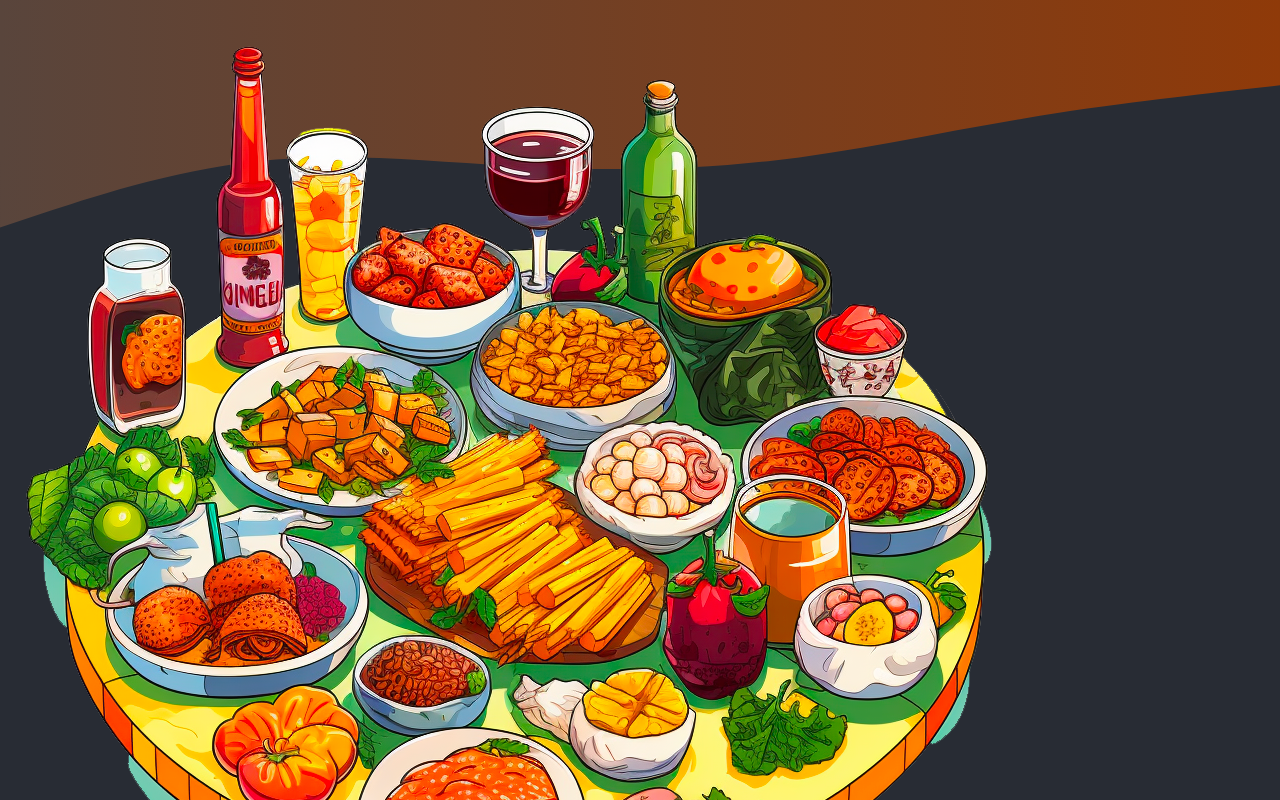
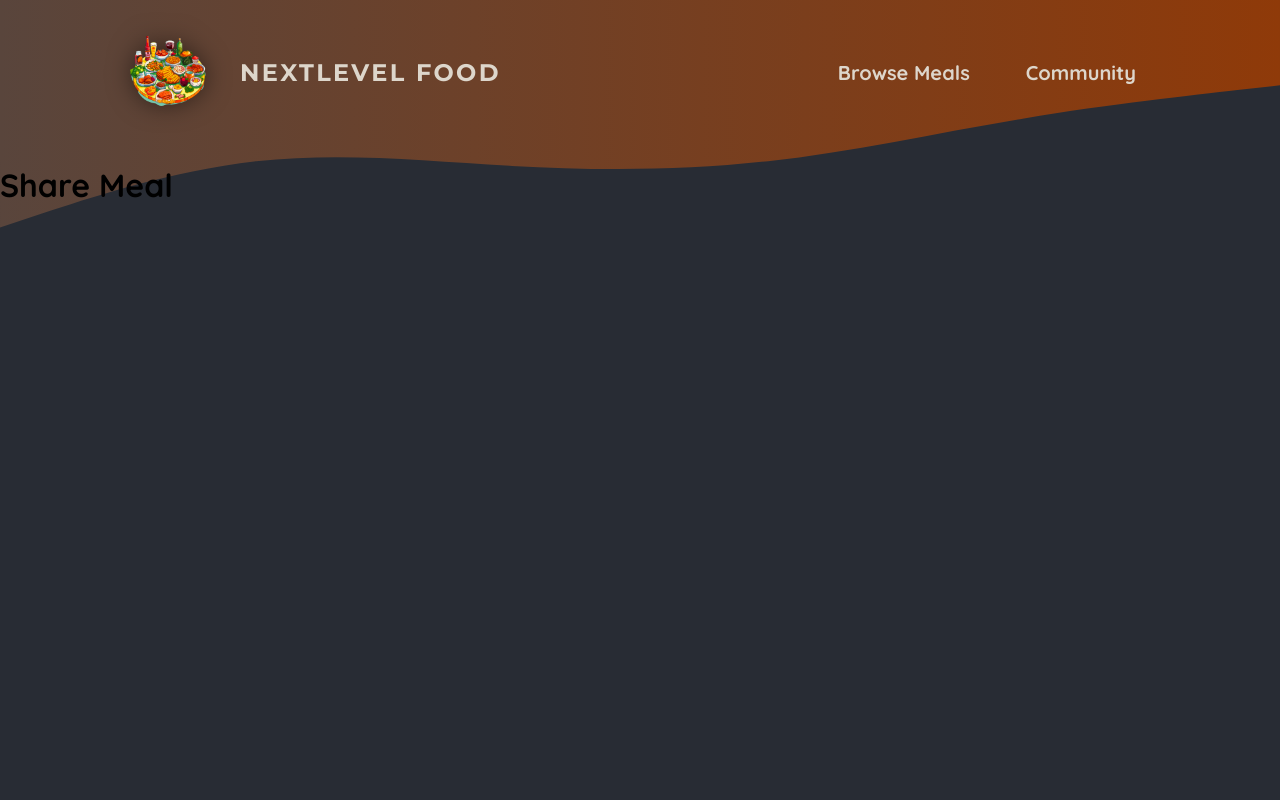
Before and after one commit to aldo-leka/foodies-next-app, a Next.js app: page /meals/share in a window 1280 px wide. Shown: the top 800 px of the page. Built offline with nearby package versions, Linux system fonts and the light colour scheme.

Commit message:
Lesson 441 - Add main-header.module.css & styling

```diff
--- a/app/meals/[mealSlug]/page.js
+++ b/app/meals/[mealSlug]/page.js
@@ -2,7 +2,6 @@
     return (
         <>
             <h1>Meal Details</h1>
-            <p>{params.mealSlug}</p>
         </>
     );
 }
--- a/components/main-header.js
+++ b/components/main-header.js
@@ -1,16 +1,17 @@
 import Link from "next/link";
 
 import logoImg from '@/assets/logo.png';
+import classes from './main-header.module.css';
 
 export default function MainHeader() {
     return (
-        <header>
-            <Link href="/">
+        <header className={classes.header}>
+            <Link className={classes.logo} href="/">
                 <img src={logoImg.src} alt="A plate with food on it"/>
                 NextLevel Food
             </Link>
 
-            <nav>
+            <nav className={classes.nav}>
                 <ul>
                     <li>
                         <Link href="/meals">Browse Meals</Link>
--- /dev/null
+++ b/components/main-header.module.css
@@ -0,0 +1,67 @@
+.header {
+    display: flex;
+    justify-content: space-between;
+    align-items: center;
+    padding: 2rem 1rem;
+}
+
+@media (min-width: 768px) {
+    .header {
+        padding: 2rem 10%;
+    }
+}
+
+.nav ul {
+    list-style: none;
+    margin: 0;
+    padding: 0;
+    display: flex;
+    gap: 1.5rem;
+    /* font-family: 'Montserrat', sans-serif; */
+    font-size: 1.25rem;
+}
+
+.nav a {
+    text-decoration: none;
+    color: #ddd6cb;
+    font-weight: bold;
+    padding: 0.5rem 1rem;
+    border-radius: 0.5rem;
+}
+
+.nav a:hover,
+.nav a:active {
+    background: linear-gradient(90deg, #ff8a05, #f9b331);
+    background-clip: text;
+    -webkit-background-clip: text;
+    -webkit-text-fill-color: transparent;
+    text-shadow: 0 0 18px rgba(248, 190, 42, 0.8);
+}
+
+.active {
+    background: linear-gradient(90deg, #ff8a05, #f9b331);
+    background-clip: text;
+    -webkit-background-clip: text;
+    -webkit-text-fill-color: transparent;
+}
+
+.logo {
+    display: flex;
+    align-items: center;
+    justify-content: center;
+    gap: 2rem;
+    text-decoration: none;
+    color: #ddd6cb;
+    font-weight: bold;
+    font-family: 'Montserrat', sans-serif;
+    letter-spacing: 0.15rem;
+    text-transform: uppercase;
+    font-size: 1.5rem;
+}
+
+.logo img {
+    width: 5rem;
+    height: 5rem;
+    object-fit: contain;
+    filter: drop-shadow(0 0 0.75rem rgba(0, 0, 0, 0.5));
+}
```
